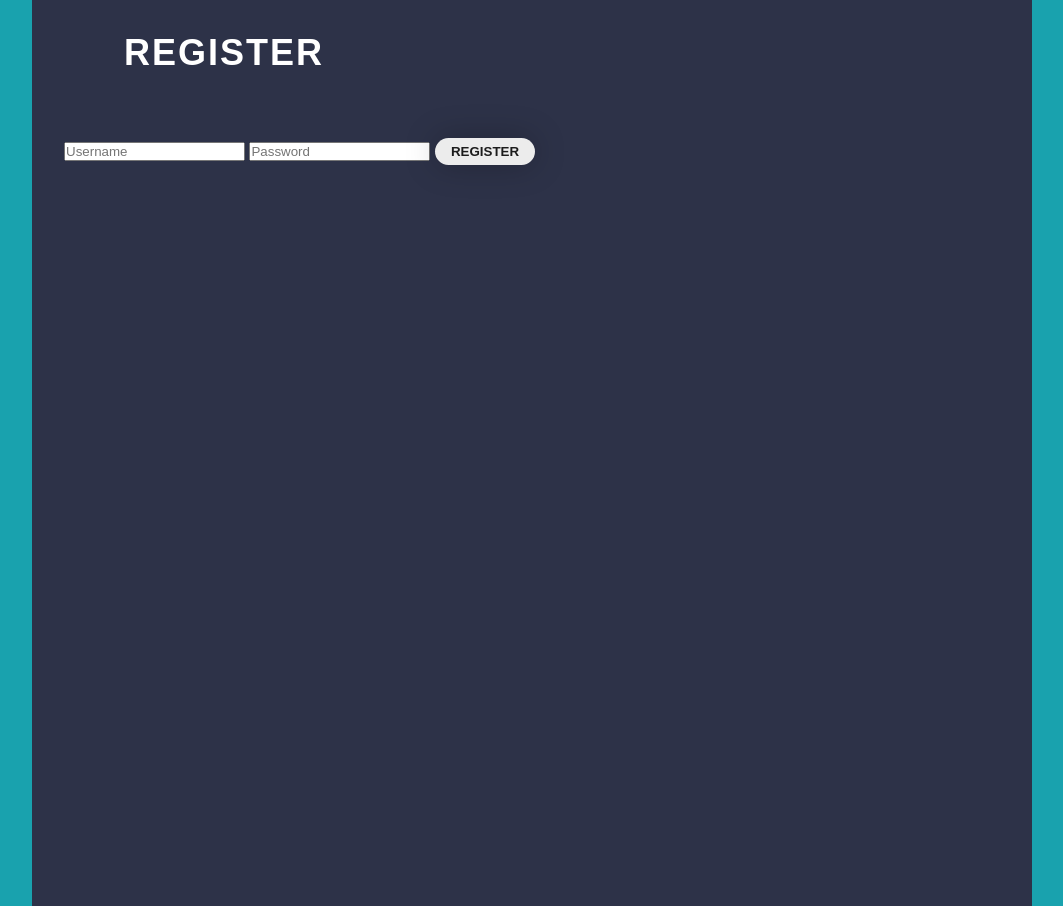
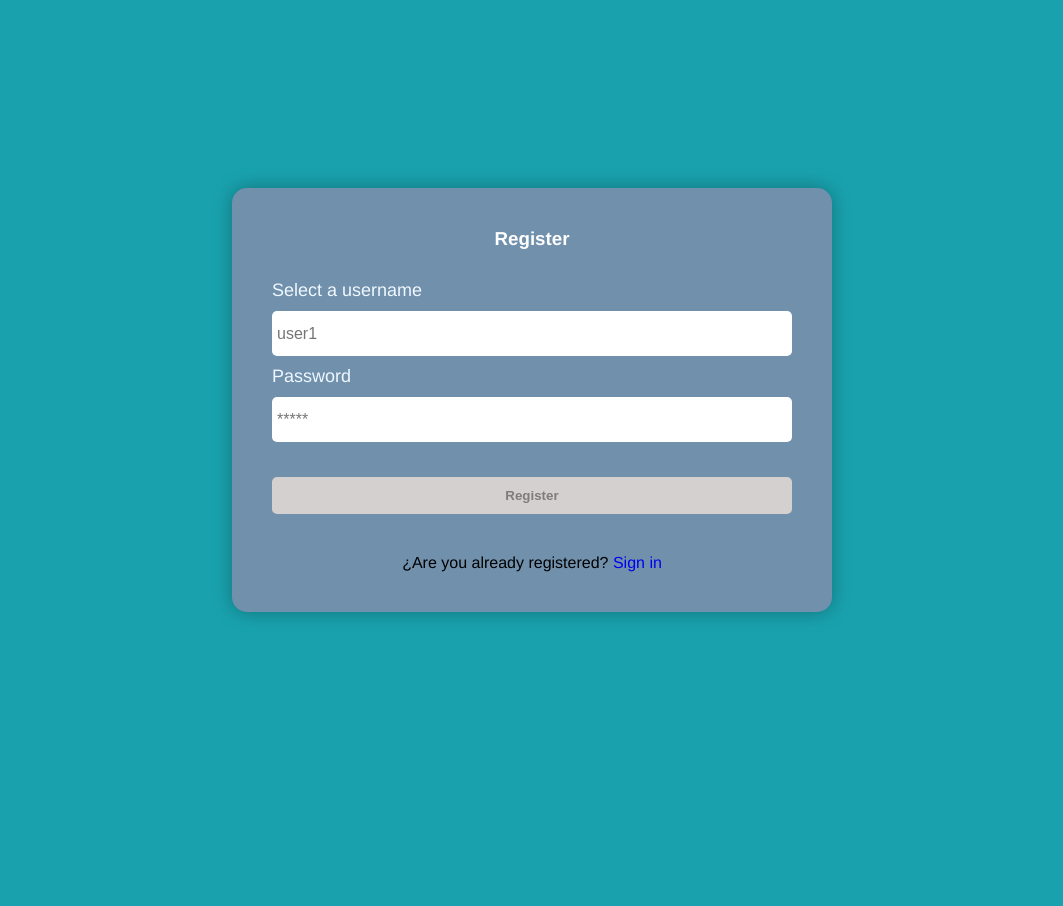
Before and after one commit to leop3z/TP1---Pokedex-, a Flask app: page /register in a window 1280 px wide. Shown: the whole page, without its empty margins (108-1171 px from the left). After the commit the page ends 619 px from the top, so only its background shows below. Run offline with Flask 3, Linux system fonts and the light colour scheme.

Commit message:
estilos para la pagina register

```diff
--- a/static/css/register.css
+++ b/static/css/register.css
@@ -1,57 +1,95 @@
-body {
-    display: flex;
-    justify-content: center;
-    align-items: center;
-    height: 100vh;
-    background-color: #f7f7f7;
-    font-family: Arial, sans-serif;
+:root {
+    --dark-cyan: hsl(185, 75%, 39%);
+    --very-dark-desaturated_blue: hsl(229, 23%, 23%);
+    --dark-grayish-blue: hsl(227, 10%, 46%);
+    --dark-gray: hsl(0, 0%, 59%);
+  }
+
+
+*{
+    margin: 0;
+    padding: 0;
+    box-sizing: border-box;
 }
 
-.register-container {
-    background-color: #fff;
+body{
+    font-family: Helvetica, sans-serif;
+    display: flex;
+    align-items: center;
+    justify-content: center;
+    height: 100vh;
+    background-color: var(--dark-cyan);
+}
+
+form{
+    background-color: rgb(112, 144, 172);
+    border-radius: 15px;
+    box-shadow: 0 0 20px rgba(0,0,0, 0.3);
+    padding: 40px;
+    display: flex;
+    flex-direction: column;
+    width: 600px;
+}
+#welcome-text{
+    text-align: center;
+    padding-bottom: 20px;
+    color: rgb(255, 255, 255);
+}
+
+.username{
+    display: flex;
+    flex-direction: column;
+}
+
+.password{
+    display: flex;
+    flex-direction: column;
+}
+
+label{
+    padding-bottom: 10px;
+    padding-top: 10px;
+    font-size: 18px;
+    color: aliceblue;
+}
+
+input{
+    border-radius: 5px;
+    border: 1px;
+    height: 45px;
+    padding-left: 5px;
+    font-size: 16px;
+    background-color: rgb(255, 255, 255);
+}
+input::placeholder{
+    font-size: 16px;
+}
+
+#submit-user{
+    padding-top: 35px;
+    align-items: center;
+}
+
+.btn-log-in{
+    padding: 10px;
+    border-radius: 5px;
+    border: 1px solid transparent;
+    width: 100%;
+    background-color: rgb(212, 208, 208);
+    color: rgb(126, 124, 124);
+    font-weight: bold;
+}
+
+#message{
     padding: 20px;
-    border-radius: 8px;
-    box-shadow: 0 2px 4px rgba(0, 0, 0, 0.1);
-    width: 300px;
+    text-align: center;
+    color: rgba(94, 30, 30, 0.712);
+}
+
+.redirection-text{
     text-align: center;
 }
 
-.register-container h2 {
-    margin-bottom: 20px;
+a{
+    text-decoration: none;
 }
-
-.form-group {
-    margin-bottom: 15px;
-    text-align: left;
-}
-
-.form-group label {
-    display: block;
-    margin-bottom: 5px;
-}
-
-.form-group input {
-    width: 100%;
-    padding: 8px;
-    border: 1px solid #ccc;
-    border-radius: 4px;
-}
-
-button {
-    width: 100%;
-    padding: 10px;
-    background-color: #4CAF50;
-    color: white;
-    border: none;
-    border-radius: 4px;
-    cursor: pointer;
-}
-
-button:hover {
-    background-color: #45a049;
-}
-
-#message {
-    margin-top: 20px;
-    color: red;
-}
--- a/templates/register.html
+++ b/templates/register.html
@@ -1,49 +1,31 @@
 <!DOCTYPE html>
 <html lang="en">
+
 <head>
     <meta charset="UTF-8">
     <meta name="viewport" content="width=device-width, initial-scale=1.0">
-    <link rel="stylesheet" href="/static/css/styles.css">
+    <link rel="stylesheet" href="/static/css/register.css">
     <title>Register</title>
 </head>
+
 <body>
-    <header>
-        <h1 class="title">Register</h1>
-    </header>
-    <main>
-        <form id="register-form">
-            <input type="text" id="username" placeholder="Username" required>
-            <input type="password" id="password" placeholder="Password" required>
-            <button type="submit" class="btn">Register</button>
-        </form>
-        <div id="error-message" style="color: red;"></div>
-    </main>
-    <script>
-        document.getElementById('register-form').addEventListener('submit', function(event) {
-            event.preventDefault();
-            const username = document.getElementById('username').value;
-            const password = document.getElementById('password').value;
+    <form id="register-form">
+        <h3 id="welcome-text">Register</h3>
+        <div class="username">
+            <label>Select a username</label>
+            <input type="text" placeholder="user1" id="username" required>
+        </div>
+        <div class="password">
+            <label>Password</label>
+            <input type="password" placeholder="*****" id="password" required>
+        </div>
+        <div id="submit-user">
+            <button class="btn-log-in" type="submit" id="btn-log">Register</button>
+        </div>
+        <p id="message"></p>
+        <p class="redirection-text">¿Are you already registered? <a href="/login">Sign in</a></p>
+    </form>
 
-            fetch('/register', {
-                method: 'POST',
-                headers: {
-                    'Content-Type': 'application/json',
-                },
-                body: JSON.stringify({ username, password }),
-            })
-            .then(response => response.json())
-            .then(data => {
-                if (data.success) {
-                    window.location.href = '/login';
-                } else {
-                    document.getElementById('error-message').innerText = data.message;
-                }
-            })
-            .catch(error => {
-                console.error('Error:', error);
-                document.getElementById('error-message').innerText = 'An error occurred. Please try again.';
-            });
-        });
-    </script>
 </body>
+<script src="/static/js/register.js"></script>
 </html>
```
